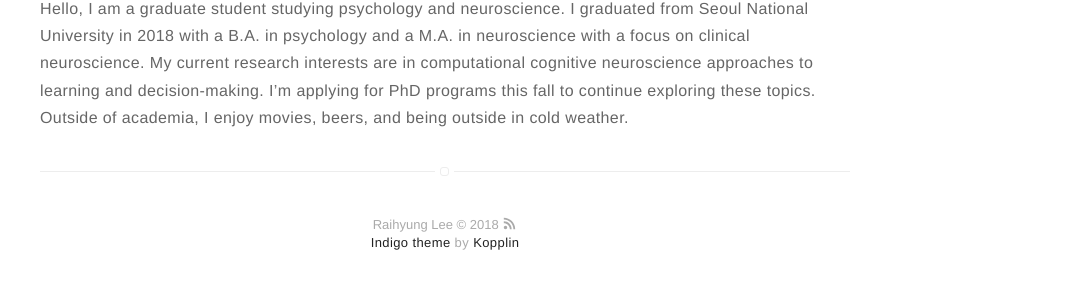
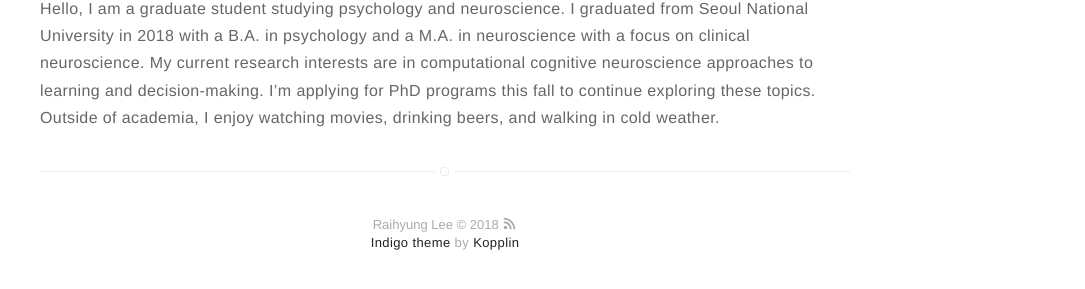
Before and after one commit to RaihyungLee/RaihyungLee.github.io, a Jekyll site: the page built from about.md, in a window 1280 px wide. Shown: the part 555-844 px from the top of the page, without its empty margins (195-1280 px from the left). Built offline with Jekyll 4.4.1, drawn with Linux system fonts in a browser that asks for light colours.

Commit message:
Update about.md

```diff
--- a/about.md
+++ b/about.md
@@ -4,4 +4,4 @@ layout: page
 ---
 ![Profile Image]({{ site.url }}/{{ site.picture }})
 
-Hello, I am a graduate student studying psychology and neuroscience. I graduated from Seoul National University in 2018 with a B.A. in psychology and a M.A. in neuroscience with a focus on clinical neuroscience. My current research interests are in computational cognitive neuroscience approaches to learning and decision-making. I’m applying for PhD programs this fall to continue exploring these topics. Outside of academia, I enjoy movies, beers, and being outside in cold weather.
+Hello, I am a graduate student studying psychology and neuroscience. I graduated from Seoul National University in 2018 with a B.A. in psychology and a M.A. in neuroscience with a focus on clinical neuroscience. My current research interests are in computational cognitive neuroscience approaches to learning and decision-making. I’m applying for PhD programs this fall to continue exploring these topics. Outside of academia, I enjoy watching movies, drinking beers, and walking in cold weather.
```
